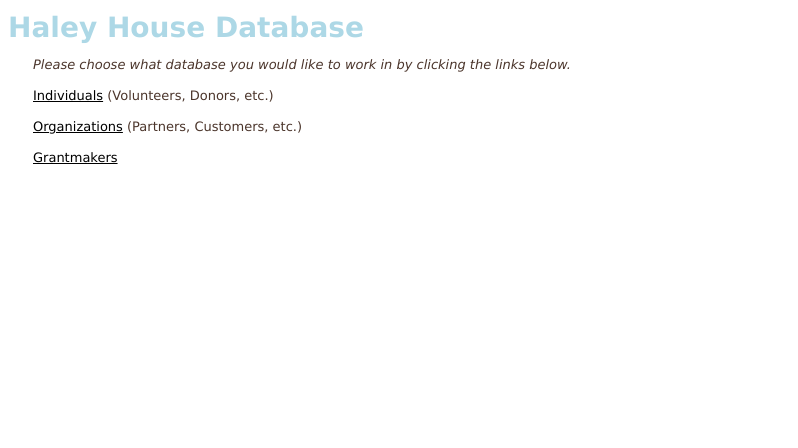
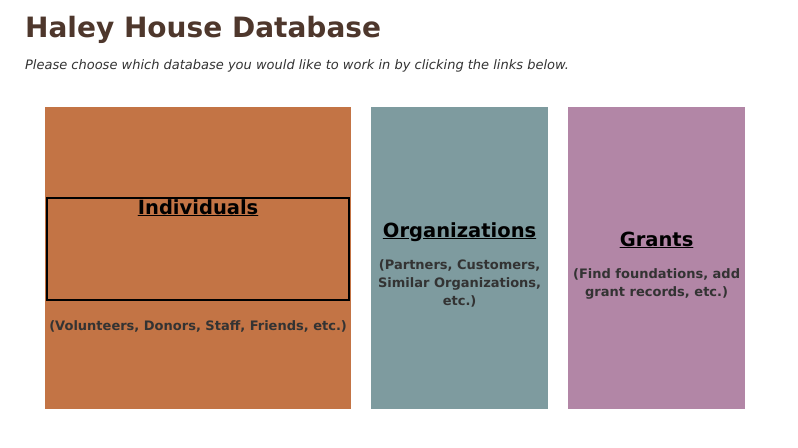
Before and after one commit to mainglis/haley_house, a Rails app: page / in a window 1280 px wide. Shown: the top 448 px of the page, without its empty margins (0-798 px from the left). Run offline with Rails 7, Linux system fonts and the light colour scheme; lists and menus that the app fills with data are empty; style sheets or scripts are compiled from the project's sources; parts of the project's set-up code (start-up, migrations or seed data) failed here and were passed over; some libraries are stand-ins or nearby versions.

Commit message:
Edited CSS and consolidated views.

```diff
--- a/app/assets/stylesheets/application.css
+++ b/app/assets/stylesheets/application.css
@@ -12,10 +12,49 @@
  *= require_tree .
  */
 
+h1 {
+        font-size: 28px;
+        color: #4e372c;
+      }
+h2 {
+		font-size:24px
+		color: #000;
+	}
+
+h3 {
+		font-size: 20px
+		color: #fff;
+	}
+
+body {
+	margin-left: 25px;
+}
+
 p {
-	margin-left: 25px;
+	margin-left: 0px;
 }
 
 p.helptext {
 	font-style: italic;
 }
+
+a  {color: #4e372c}
+
+a:hover {
+        background-color: #484848;
+        color: white;
+        text-decoration: none;
+      }
+
+.mainTable {
+	height=300 width=150 bgcolor=FF9900 border-radius=15px
+}
+
+
+.button_blue {
+	display: block;
+	height: 100px;
+	width: 300px;
+	background: #C37445;
+	border: 2px solid;
+}
--- a/app/models/grantmaker.rb
+++ b/app/models/grantmaker.rb
@@ -1,3 +1,4 @@
 class Grantmaker < ActiveRecord::Base
+  has_many :grant_records
   attr_accessible :city, :contact_email, :contact_first_name, :contact_last_name, :contact_phone_number, :email, :mission, :name, :notes, :phone, :rank, :state, :street_address, :unsolicited_proposals, :website, :zip_code
 end
--- a/app/views/application/index.html.erb
+++ b/app/views/application/index.html.erb
@@ -3,46 +3,22 @@
 <html>
   <head>
     <title>Haley House Database</title>
-    <style type="text/css" media="screen">
-      body {
-        margin: 10;
-        margin-bottom: 25px;
-        padding: 0;
-        background-color: #ffffff;
-        font-family: "Lucida Grande", "Bitstream Vera Sans", "Verdana";
-        font-size: 13px;
-        color: #4b352b;
+  </head>
+<body>
+
+  <p class="helptext">Please choose which database you would like to work in by clicking the links below.</p>
+
+ <table cellspacing=20px>
+      <tr>
+        <th height=300 width=175 bgcolor=c37445><h2><a href="individuals_path" class="button_blue">Individuals</a></h2> (Volunteers, Donors, Staff, Friends, etc.)
+        <th height=300 width=175 bgcolor=7e9b9f><h2><%= link_to "Organizations", organizations_path %></h2> (Partners, Customers, Similar Organizations, etc.)</th>
+        <th height=300 width=175 bgcolor=b286a6><h2><%= link_to "Grants", grantmakers_path %></h2>(Find foundations, add grant records, etc.)</th></tr>
+</table>
+
+</body>
+ </html>
 
 
-      }
-
-      h1 {
-        font-size: 28px;
-        color: #000;
-      }
-
-      a  {color: #000}
-      a:hover {
-        background-color: #000;
-        color: white;
-        text-decoration: none;
-      }
-      p {
-	margin-left: 25px;
-}
-
-p.helptext {
-	font-style: italic;
-}
-
-      </style>
-  </head>
- </html>
-
-<p class="helptext">Please choose what database you would like to work in by clicking the links below.</p>
-<p><%= link_to "Individuals", individuals_path %> (Volunteers, Donors, etc.)</p>
-<p><%= link_to "Organizations", organizations_path %> (Partners, Customers, etc.)</p>
-<p><%= link_to "Grantmakers", grantmakers_path %></p>
 <!--
 <p><%= link_to "Grant Records", grant_records_path %></p>
 <p><%= link_to "Deadlines", deadlines_path %></p>
--- a/app/views/layouts/application.html.erb
+++ b/app/views/layouts/application.html.erb
@@ -8,7 +8,9 @@
 </head>
 <body>
 
-<h1 style='color: lightblue;'>Haley House Database</h1>
+<!-- <img src="haley_house/app/assets/haleyhousemug.jpg"> -->
+
+<h1>Haley House Database</h1>
 
 <p></p>
 
```
Also changed, not shown: app/controllers/grantmakers_controller.rb (+7 -2 lines), app/views/grantmakers/index.html.erb (+22 -3 lines), app/views/individuals/index.html.erb (+5 -3 lines), app/views/organizations/index.html.erb (+5 -4 lines), app/assets/haleyhousemug.jpg (added), 1 other file.
